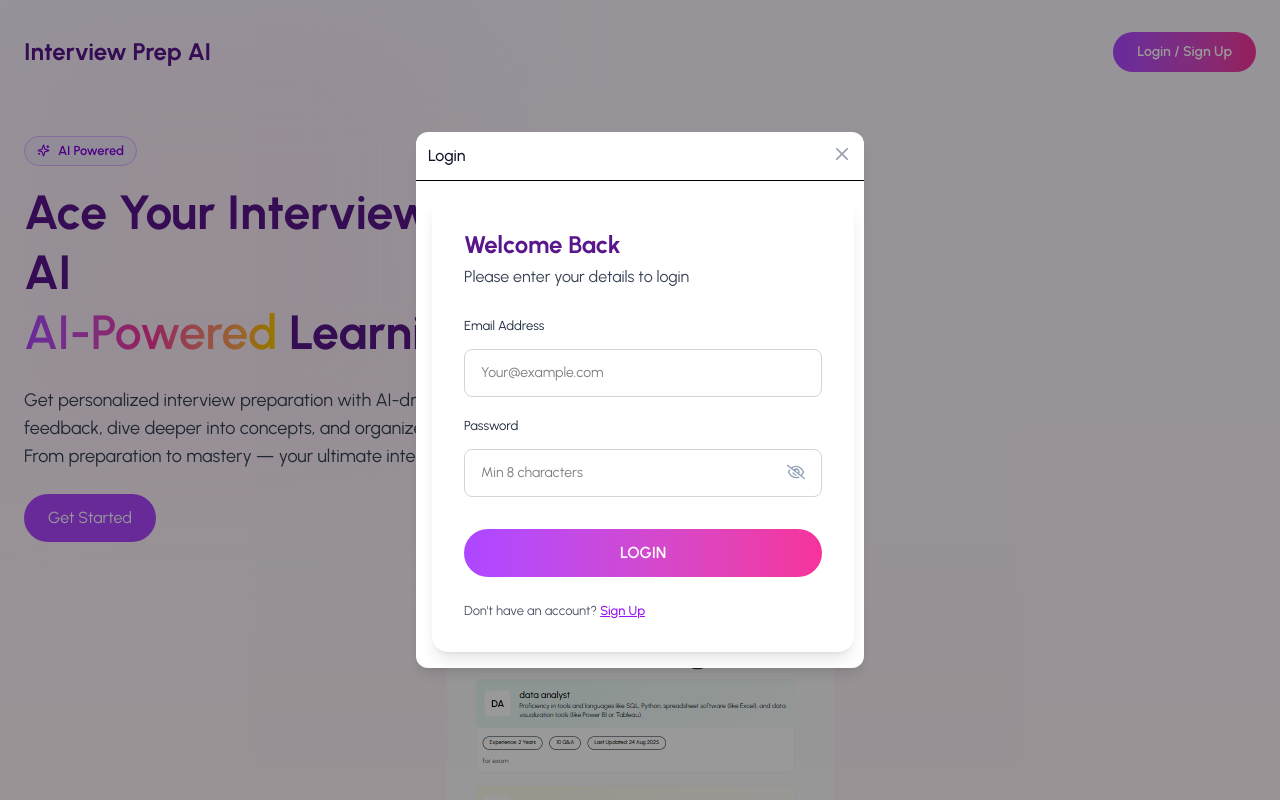
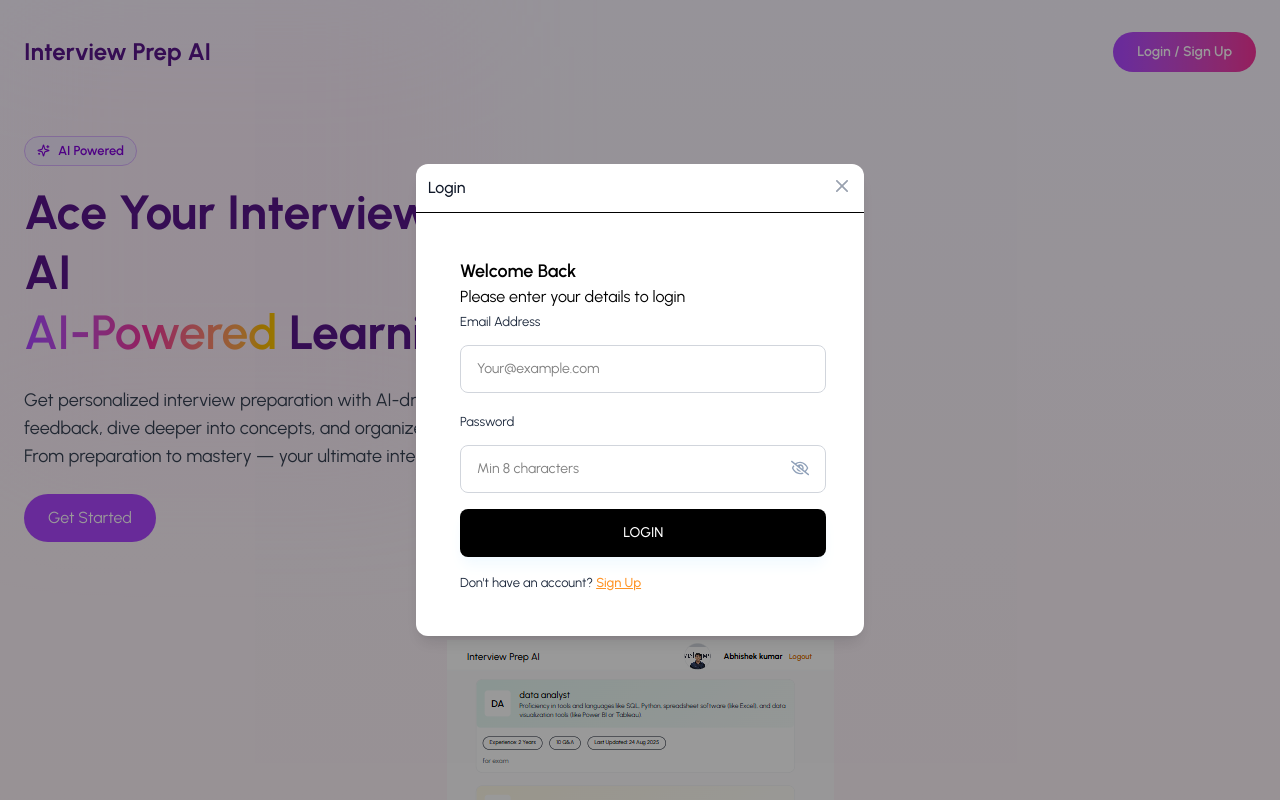
Before and after one commit to Yourakhere/AI-Prep-Interview, a React (Vite) app in the folder frontend/: page / in a window 1280 px wide. Both pictures are taken after a click on the button "Login / Sign Up". Shown: the top 800 px of the page. Built offline with nearby package versions, Linux system fonts and the light colour scheme; a web font is replaced by a local one.

Commit message:
Update Login.jsx
add loader

```diff
--- a/frontend/src/pages/Auth/Login.jsx
+++ b/frontend/src/pages/Auth/Login.jsx
@@ -1,57 +1,59 @@
-import React, { useContext, useState } from 'react';
-import { useNavigate } from 'react-router-dom';
-import Input from '../../components/Inputs/Input';
-import axiosInstance from '../../utils/axiosInstance';
-import { API_PATHS } from '../../utils/apiPaths';
-import { validateEmail } from '../../utils/helper';
-import { UserContext } from '../../context/userContext';
-import toast from 'react-hot-toast';
+import React, { useContext, useState } from 'react'
+import { useNavigate } from 'react-router-dom'
+import Input from '../../components/Inputs/Input'
+import axiosInstance from '../../utils/axiosInstance'
+import { API_PATHS } from '../../utils/apiPaths'
+import { validateEmail } from '../../utils/helper'
+import { UserContext } from '../../context/userContext'
+import toast from 'react-hot-toast'
+import SpinnerLoader from "../../components/Loader/SpinnerLoader";
 
 const Login = ({ setCurrentPage }) => {
-  const [email, setEmail] = useState('');
-  const [password, setPassword] = useState('');
-  const [error, setError] = useState('');
+  const [email, setEmail] = useState('')
+  const [password, setPassword] = useState('')
+  const [error, setError] = useState('')
+  const [isLoading, setIsLoading] = useState(false);
+  const { updateUser } = useContext(UserContext)
 
-  const { updateUser } = useContext(UserContext);
-  const navigate = useNavigate();
+  const navigate = useNavigate()
 
   const handleLogin = async (e) => {
-    e.preventDefault();
+    e.preventDefault()
 
     if (!validateEmail(email)) {
-      toast.error('Please enter a valid email address');
-      return;
+      toast.error('Please enter a valid email address')
+      return
     }
     if (!password) {
-      toast.error('Please enter the password');
-      return;
+      toast.error('Please enter the password')
+      return
     }
 
     try {
       const response = await axiosInstance.post(API_PATHS.AUTH.LOGIN, {
         email,
         password,
-      });
-      const { token } = response.data;
+      })
+      const { token } = response.data
 
       if (token) {
-        localStorage.setItem('token', token);
-        updateUser(response.data);
-        navigate('/dashboard');
+        localStorage.setItem('token', token)
+        updateUser(response.data)
+        navigate('/dashboard')
       }
     } catch (error) {
       if (error.response && error.response.data) {
-        toast.error(error.response.data.message);
+        toast.error(error.response.data.message)
       } else {
-        toast.error('Something went wrong, please try again later');
+        toast.error('Something went wrong, please try again later')
       }
     }
-  };
+  }
 
   return (
-    <div className="w-[90vw] md:w-[33vw] p-8 flex flex-col justify-center bg-white rounded-2xl shadow-lg">
-      <h3 className="text-2xl font-bold text-purple-900 mb-1">Welcome Back</h3>
-      <p className="text-gray-700 mb-6">Please enter your details to login</p>
+    <div className="w-[90vw] md:w-[33vw] p-7 flex flex-col justify-center">
+      <h3 className="text-lg font-semibold text-black">Welcome Back</h3>
+      <p>Please enter your details to login</p>
       <form onSubmit={handleLogin}>
         <Input
           value={email}
@@ -68,25 +70,30 @@ const Login = ({ setCurrentPage }) => {
           type="password"
         />
         {error && <p className="text-red-500 text-xs pb-2.5">{error}</p>}
+
         <button
           type="submit"
-          className="w-full py-3 mt-4 mb-3 rounded-full bg-gradient-to-r from-purple-500 to-pink-500 text-white font-semibold hover:from-purple-600 hover:to-pink-600 transition-all"
+          className="btn-primary w-full mt-2"
+          disabled={isLoading}
         >
-          LOGIN
+           {isLoading ? <SpinnerLoader /> : "LOGIN"}
+
         </button>
-        <p className="text-[13px] text-gray-600 mt-3">
+        <p className="text-[13px] text-slate-800 mt-3">
           Don't have an account?{' '}
           <button
             type="button"
-            className="font-medium text-purple-600 hover:text-pink-500 underline cursor-pointer"
-            onClick={() => setCurrentPage('signup')}
+            className="font-medium text-primary underline cursor-pointer"
+            onClick={() => {
+              setCurrentPage('signup')
+            }}
           >
             Sign Up
           </button>
         </p>
       </form>
     </div>
-  );
-};
+  )
+}
 
-export default Login;
+export default Login
```
